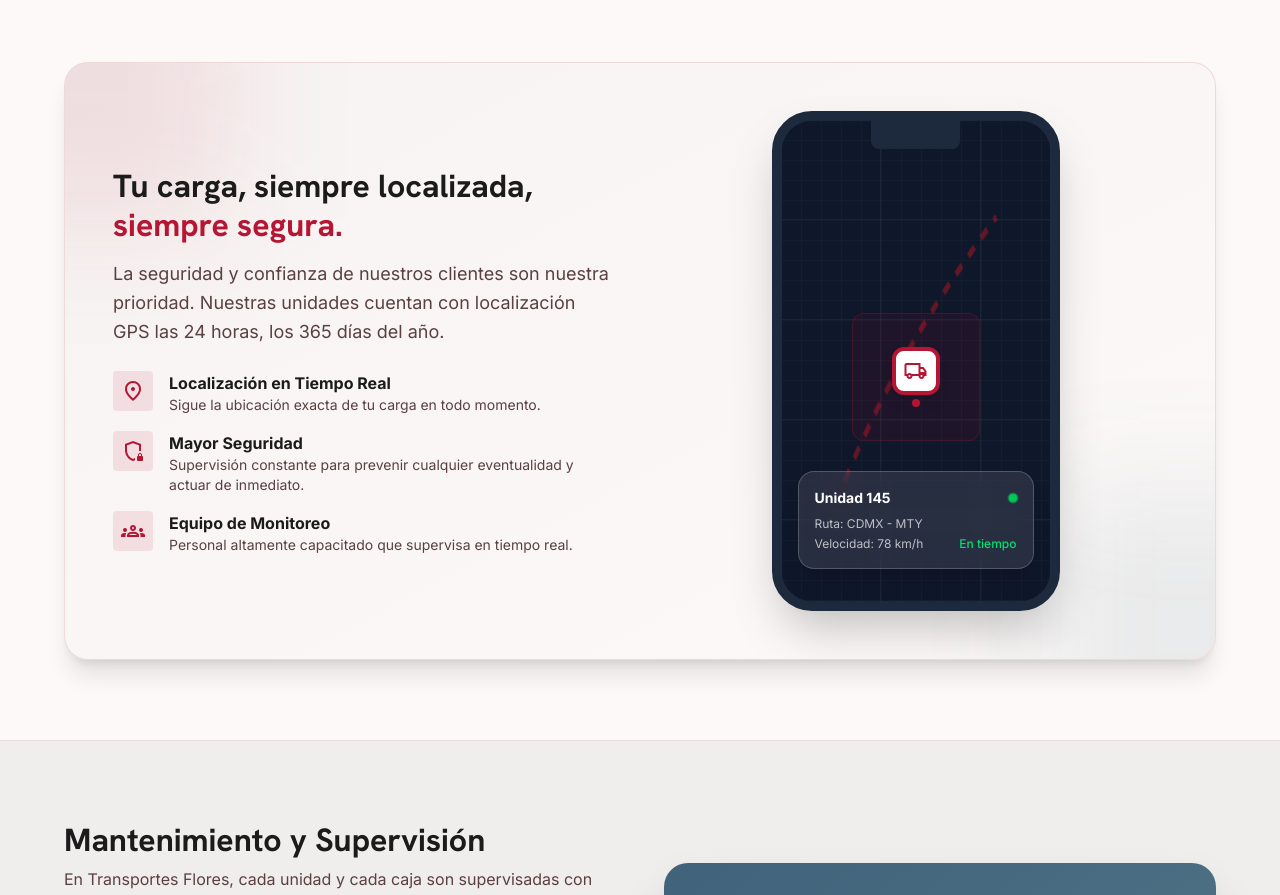
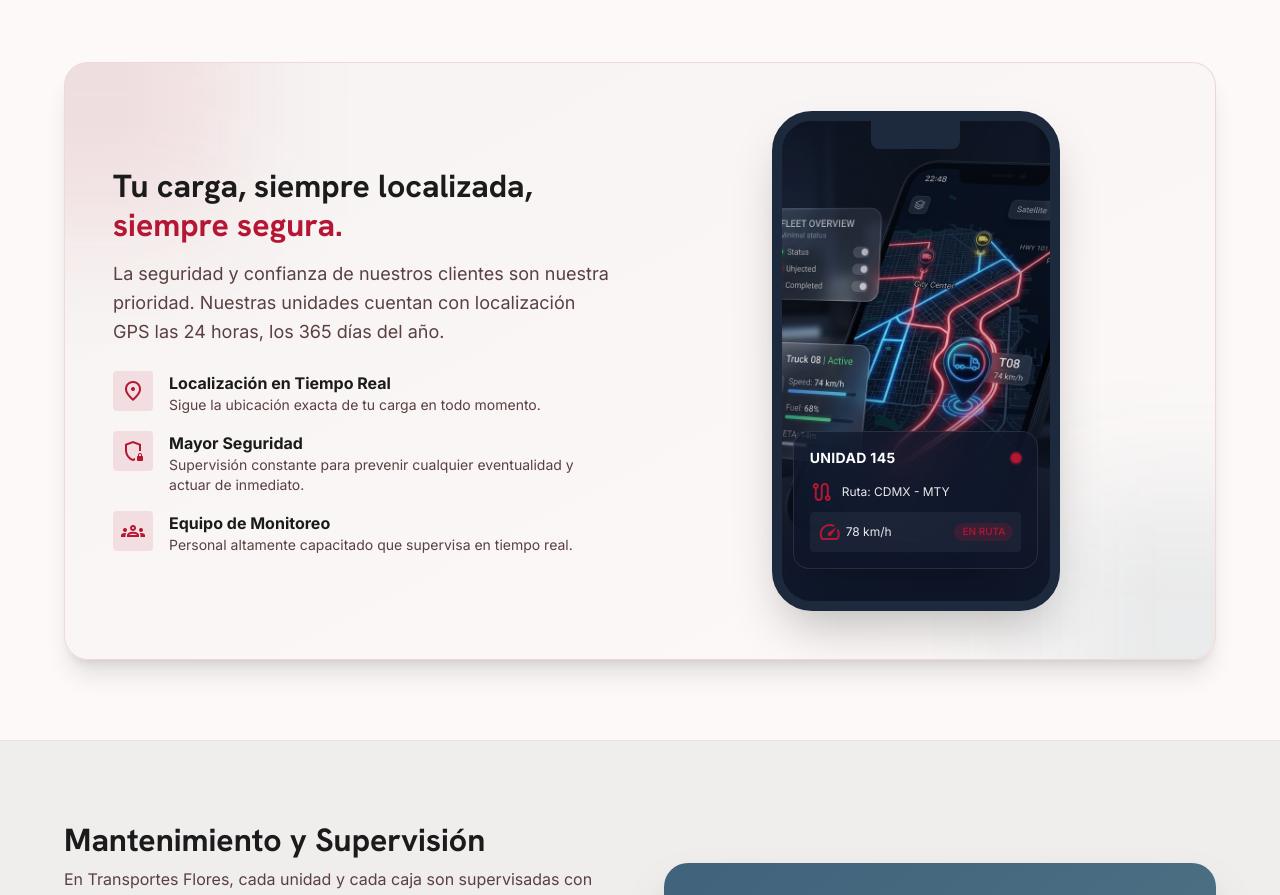
Before and after one commit to davidsll993/Transportes-Flores, a Next.js app: page /flota in a window 1280 px wide. Shown: the part 1340-2235 px from the top of the page. Built offline with nearby package versions, Linux system fonts and the light colour scheme.

Commit message:
nueva imagen

```diff
--- a/app/flota/page.tsx
+++ b/app/flota/page.tsx
@@ -111,50 +111,31 @@ export default function FlotaPage() {
                 <div className="w-1/3 h-full bg-slate-800 rounded-b-xl"></div>
               </div>
 
-              {/* Map Background Pattern */}
-              <div className="absolute inset-0 z-0 bg-slate-900" style={{
-                backgroundImage: `
-                  linear-gradient(rgba(255,255,255,0.05) 1px, transparent 1px),
-                  linear-gradient(90deg, rgba(255,255,255,0.05) 1px, transparent 1px),
-                  linear-gradient(rgba(255,255,255,0.02) 1px, transparent 1px),
-                  linear-gradient(90deg, rgba(255,255,255,0.02) 1px, transparent 1px)
-                `,
-                backgroundSize: '100px 100px, 100px 100px, 20px 20px, 20px 20px',
-                backgroundPosition: '-2px -2px, -2px -2px, -1px -1px, -1px -1px'
-              }}></div>
+              {/* Map Background Image */}
+              <img className="absolute inset-0 w-full h-full object-cover z-0 opacity-90 transition-transform duration-[10s] hover:scale-110" src="/modern-gps-map.png" alt="GPS Map Interface" />
 
-              {/* Simulated Route Line */}
-              <svg className="absolute inset-0 w-full h-full z-0 opacity-40" viewBox="0 0 100 100" preserveAspectRatio="none">
-                <path d="M 20 80 Q 40 50, 80 20" fill="none" stroke="#e01a22" strokeWidth="1.5" strokeDasharray="3,3" className="animate-pulse" />
-              </svg>
+              <div className="absolute inset-0 bg-gradient-to-t from-slate-900 via-transparent to-slate-900/40 z-10 pointer-events-none"></div>
 
-              {/* Marker & Radar */}
-              <div className="flex-1 flex flex-col items-center justify-center relative z-10 mt-8">
-                 {/* Radar Ping */}
-                 <div className="w-32 h-32 bg-primary/10 border border-primary/30 rounded-full absolute animate-[ping_3s_ease-in-out_infinite]"></div>
-                 <div className="w-20 h-20 bg-primary/20 rounded-full absolute animate-[ping_3s_ease-in-out_infinite_1s]"></div>
-
-                 {/* Pin */}
-                 <div className="relative z-10 flex flex-col items-center">
-                   <div className="w-12 h-12 bg-white rounded-full flex items-center justify-center shadow-lg border-4 border-primary">
-                     <span className="material-symbols-outlined text-primary text-xl">local_shipping</span>
-                   </div>
-                   <div className="w-2 h-2 bg-primary rounded-full mt-1 animate-pulse"></div>
-                 </div>
-
-                 {/* Status Card */}
-                 <div className="absolute bottom-8 left-4 right-4 bg-white/10 backdrop-blur-md border border-white/20 p-4 rounded-2xl shadow-xl text-left">
-                   <div className="flex justify-between items-center mb-2">
-                     <span className="text-white font-bold text-sm">Unidad 145</span>
-                     <span className="flex h-2 w-2 relative">
-                       <span className="animate-ping absolute inline-flex h-full w-full rounded-full bg-green-400 opacity-75"></span>
-                       <span className="relative inline-flex rounded-full h-2 w-2 bg-green-500"></span>
+              {/* Status Card Overlay */}
+              <div className="flex-1 flex flex-col items-center justify-end relative z-20 pb-8">
+                 <div className="mx-4 bg-slate-900/60 backdrop-blur-xl border border-white/10 p-4 rounded-2xl shadow-2xl text-left w-11/12 transform transition-all duration-300 hover:-translate-y-2">
+                   <div className="flex justify-between items-center mb-3">
+                     <span className="text-white font-bold text-sm tracking-wide">UNIDAD 145</span>
+                     <span className="flex h-2.5 w-2.5 relative">
+                       <span className="animate-ping absolute inline-flex h-full w-full rounded-full bg-primary opacity-75"></span>
+                       <span className="relative inline-flex rounded-full h-2.5 w-2.5 bg-primary"></span>
                      </span>
                    </div>
-                   <div className="text-white/70 text-xs mb-1">Ruta: CDMX - MTY</div>
-                   <div className="text-white/70 text-xs flex justify-between">
-                     <span>Velocidad: 78 km/h</span>
-                     <span className="text-green-400 font-medium">En tiempo</span>
+                   <div className="text-white/90 text-xs mb-2 flex items-center gap-2">
+                     <span className="material-symbols-outlined text-sm text-primary">route</span>
+                     Ruta: CDMX - MTY
+                   </div>
+                   <div className="text-white/90 text-xs flex justify-between items-center bg-white/5 p-2 rounded-lg">
+                     <span className="flex items-center gap-1">
+                       <span className="material-symbols-outlined text-sm text-primary">speed</span>
+                       78 km/h
+                     </span>
+                     <span className="text-primary font-medium bg-primary/20 px-2 py-0.5 rounded-full text-[10px] uppercase">En Ruta</span>
                    </div>
                  </div>
               </div>
```
Also changed, not shown: public/modern-gps-map.png (added).
